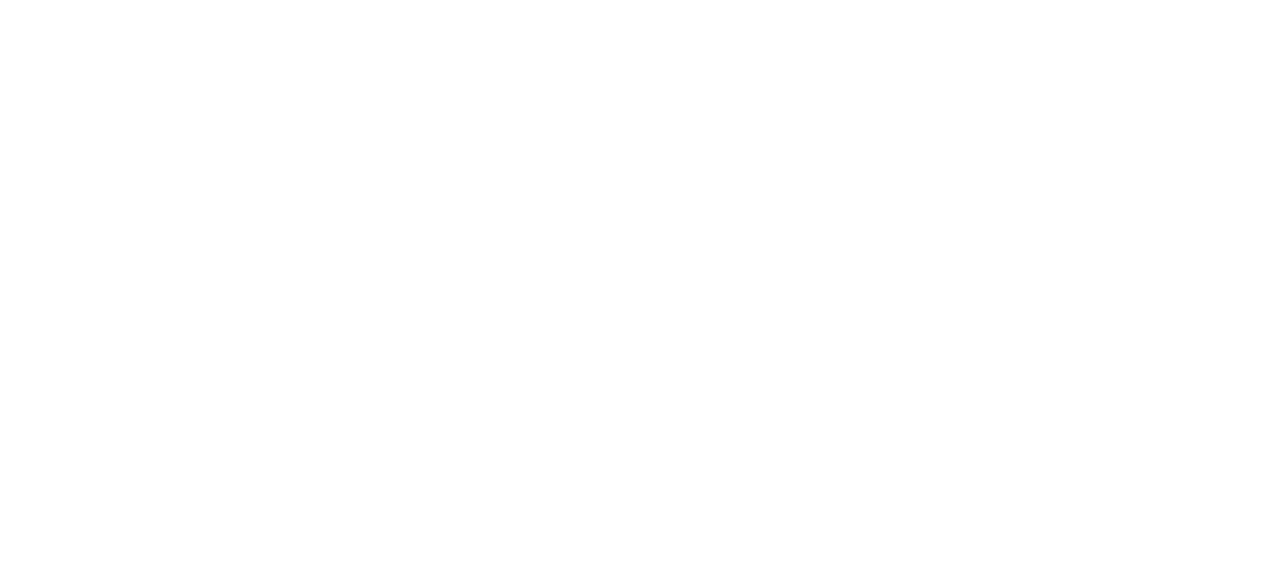
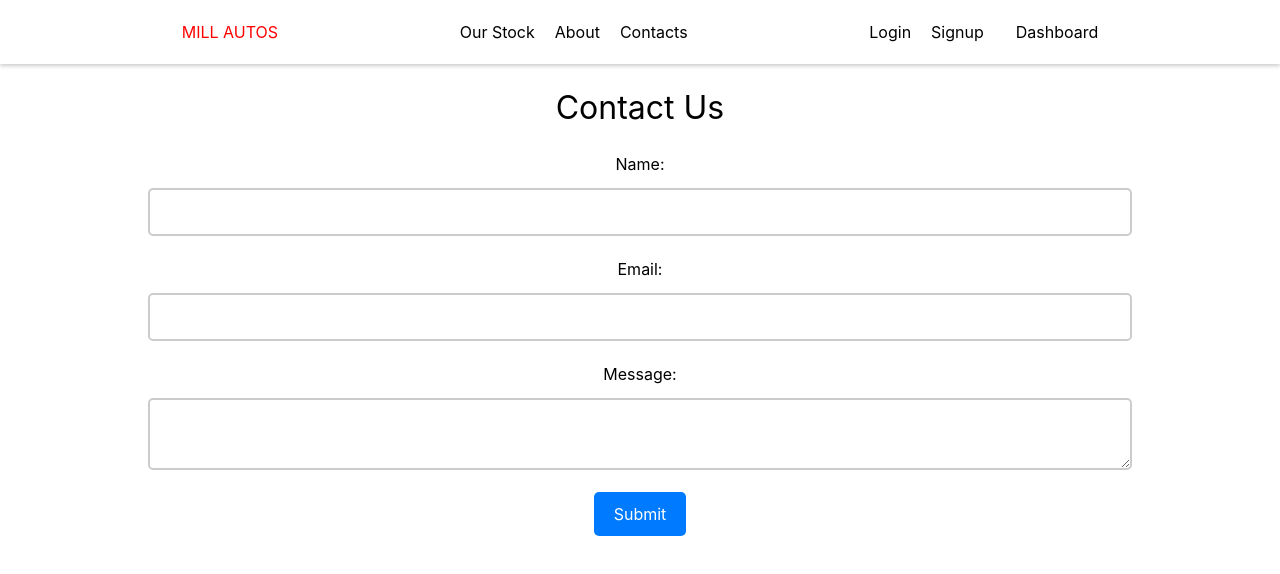
Before and after one commit to Leewell-Muchiri/mill-autos, a React (Create React App) app: page /contact in a window 1280 px wide. Before the commit this address had no page. Shown: the top 574 px of the page. Built offline with nearby package versions, Linux system fonts and the light colour scheme.

Commit message:
Updated changes from linex

```diff
--- /dev/null
+++ b/src/components/About.js
@@ -0,0 +1,36 @@
+import React from "react";
+import Navbar from "./Navbar";
+import "./about.css";
+const About = () => {
+  return (
+    <div>
+      <Navbar />
+      <div className="about-container">
+        <h2>About Us</h2>
+        <p>
+          At Mill-Autos, we believe that buying a car should be a fun and
+          hassle-free experience. That's why we've made it our mission to
+          provide you with a wide selection of high-quality vehicles, affordable
+          prices, and exceptional customer service.
+        </p>
+        <p>
+          Whether you're looking for a family SUV, a sporty coupe, or a reliable
+          sedan, we've got you covered. Our inventory includes vehicles from all
+          the top brands, including Ford, Toyota, Honda, and Chevrolet.
+        </p>
+        <p>
+          But we don't just sell cars - we're here to help you every step of the
+          way. Our friendly and knowledgeable sales team is always ready to
+          answer your questions and help you find the perfect vehicle for your
+          needs and budget. And our finance department can work with you to find
+          the right financing options, no matter what your credit score.
+        </p>
+        <p>
+          So why wait? Come visit us today and see for yourself why CarMart is
+          the best place to buy a car.
+        </p>
+      </div>
+    </div>
+  );
+};
+export default About;
--- /dev/null
+++ b/src/components/Contact.css
@@ -0,0 +1,37 @@
+.contact-form-container {
+    width: 80%;
+    margin: 0 auto;
+    padding: 20px;
+    text-align: center;
+  }
+  .contact-form-container h2 {
+    font-size: 2rem;
+    margin-bottom: 20px;
+  }
+  .contact-form-container label {
+    display: block;
+    font-size: 1rem;
+    margin-bottom: 10px;
+  }
+  .contact-form-container input[type="text"],
+  .contact-form-container input[type="email"],
+  .contact-form-container textarea {
+    width: 100%;
+    padding: 10px;
+    margin-bottom: 20px;
+    border: 2px solid #ccc;
+    border-radius: 5px;
+    font-size: 1rem;
+  }
+  .contact-form-container button[type="submit"] {
+    background-color: #007BFF;
+    color: #fff;
+    border: none;
+    padding: 10px 20px;
+    border-radius: 5px;
+    font-size: 1rem;
+    cursor: pointer;
+  }
+  .contact-form-container button[type="submit"]:hover {
+    background-color: #0062CC;
+  }
--- /dev/null
+++ b/src/components/Contact.js
@@ -0,0 +1,55 @@
+import React, { useState } from "react";
+import Navbar from "./Navbar";
+import "./Contact.css";
+const Contact = () => {
+  const [formData, setFormData] = useState({
+    name: "",
+    email: "",
+    message: "",
+  });
+  const handleChange = (e) => {
+    setFormData({ ...formData, [e.target.name]: e.target.value });
+  };
+  const handleSubmit = (e) => {
+    e.preventDefault();
+    // Your code to handle form submission goes here
+  };
+  return (
+    <div>
+      <Navbar />
+      <div className="contact-form-container">
+        <h2>Contact Us</h2>
+        <form onSubmit={handleSubmit}>
+          <label htmlFor="name">Name:</label>
+          <input
+            type="text"
+            id="name"
+            name="name"
+            value={formData.name}
+            onChange={handleChange}
+            required
+          />
+          <label htmlFor="email">Email:</label>
+          <input
+            type="email"
+            id="email"
+            name="email"
+            value={formData.email}
+            onChange={handleChange}
+            required
+          />
+          <label htmlFor="message">Message:</label>
+          <textarea
+            id="message"
+            name="message"
+            value={formData.message}
+            onChange={handleChange}
+            required
+          />
+          <button type="submit">Submit</button>
+        </form>
+      </div>
+    </div>
+  );
+};
+export default Contact;
--- a/src/components/Navbar.js
+++ b/src/components/Navbar.js
@@ -17,8 +17,10 @@
           <Link className="right-padding" to="/stock">
             Our Stock
           </Link>
-          <Link className="right-padding">About</Link>
-          <Link>Contacts</Link>
+          <Link to="/about" className="right-padding">
+            About
+          </Link>
+          <Link to="/contact">Contacts</Link>
         </div>
         {/* Login && signup link */}
         <div>
--- /dev/null
+++ b/src/components/about.css
@@ -0,0 +1,26 @@
+.about-container {
+    background-color: #F2F2F2;
+    padding: 20px;
+    border-radius: 10px;
+    box-shadow: 0px 0px 10px rgba(0, 0, 0, 0.1);
+    margin: 20px;
+  }
+  .about-container h2 {
+    font-size: 2rem;
+    text-align: center;
+    margin-bottom: 20px;
+  }
+  .about-container p {
+    font-size: 1.2rem;
+    line-height: 1.5;
+    margin-bottom: 10px;
+  }
+  .about-container p:last-child {
+    margin-bottom: 0;
+  }
+  @media (min-width: 768px) {
+    .about-container {
+      max-width: 800px;
+      margin: 40px auto;
+    }
+  }
--- a/src/index.js
+++ b/src/index.js
@@ -9,6 +9,8 @@
 import Login from "./components/Login";
 import PasswordReset from "./components/PasswordReset";
 import OurStock from "./components/OurStock";
+import Contact from "./components/Contact";
+import About from "./components/About";
 import AdminIndex from "./components/admin/AdminIndex";
 
 const root = ReactDOM.createRoot(document.getElementById("root"));
@@ -22,9 +24,9 @@
         <Route path="/reset" element={<PasswordReset />} />
         <Route path="/stock" element={<OurStock />} />
         <Route path="/admin" element={<AdminIndex />} />
-        {/* <Route path="/create" element={<CreateCar />} />
+        {/* <Route path="/create" element={<CreateCar />} /> */}
         <Route path="/about" element={<About />} />
-        <Route path="/contact" element={<Contact />} /> */}
+        <Route path="/contact" element={<Contact />} />
       </Routes>
     </BrowserRouter>
   </React.StrictMode>
```
